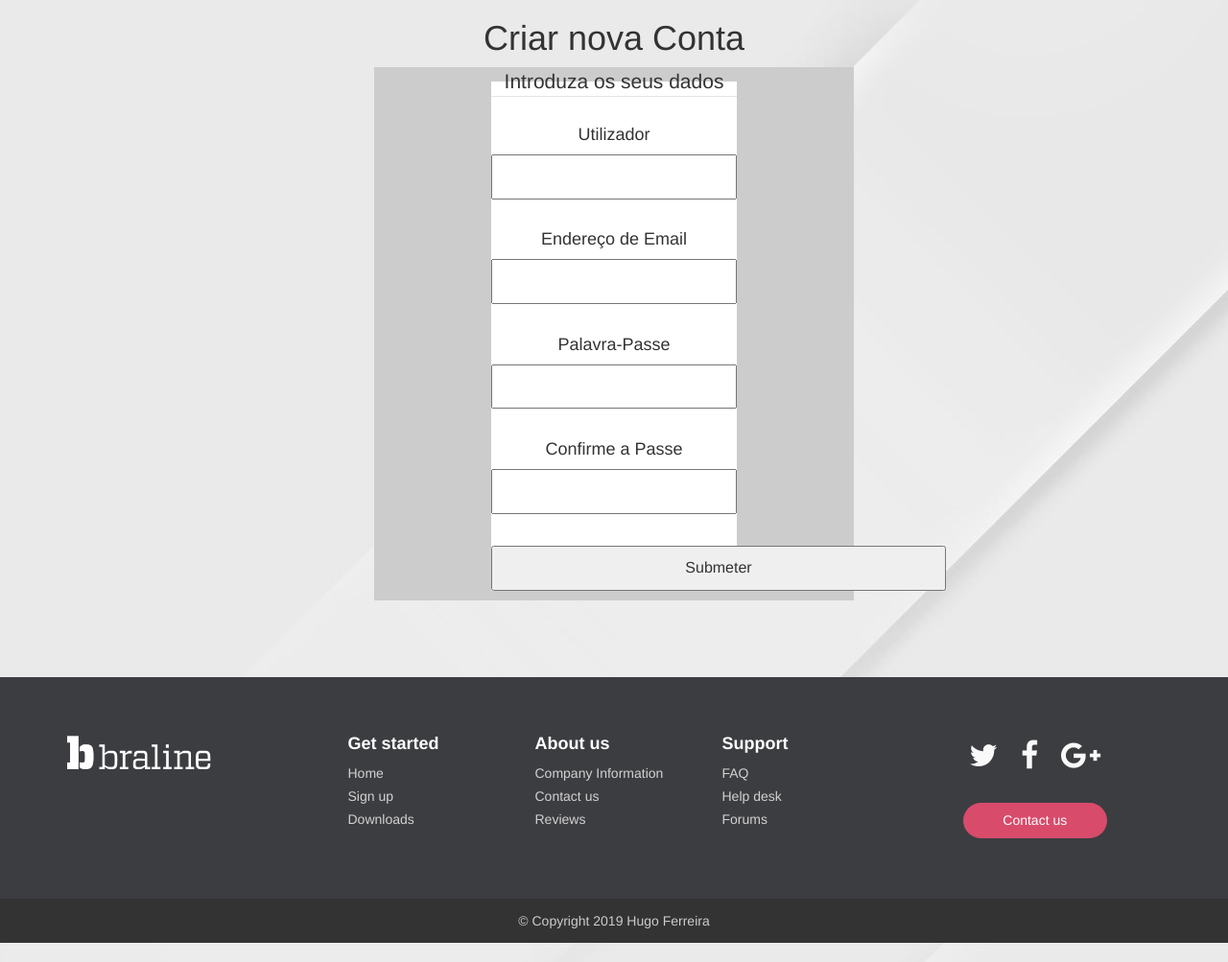
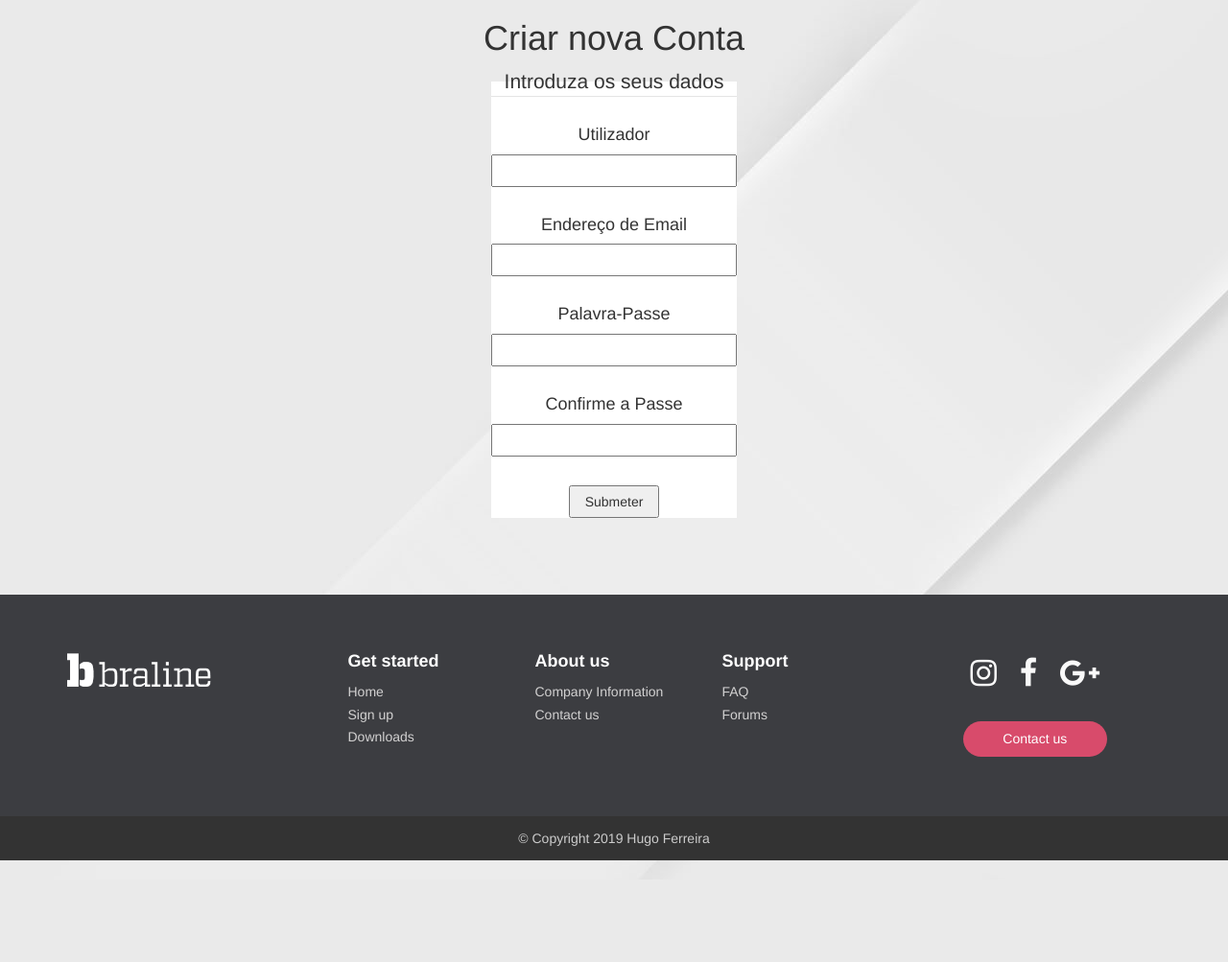
Before and after one commit to Nayorken/Apresenta-o01, a Flask app: page /registo in a window 1280 px wide. Shown: the part 50-1053 px from the top of the page at 96% size. After the commit the page ends 947 px from the top, so only its background shows below. Run offline with Flask 2, Linux system fonts and the light colour scheme; parts of the project's set-up code (start-up, migrations or seed data) failed here and were passed over; some libraries are stand-ins or nearby versions.

Commit message:
Atualização (v11)

```diff
--- a/static/style.css
+++ b/static/style.css
@@ -214,44 +214,3 @@ td {
         text-align: center;
     }
 }
-
-
-
-body{
-margin: 0;
-padding: 0;
-}
-form{
-font-size: 16px;
-background: #CCC;
-max-width: 500px;
-margin: 0 auto;
-padding: 0 10px 10px 10px;
-}
-h1{
-color: #333
-}
-input, textarea{
-width: 474px;
-padding: 10px;
-}
-.enviar input {
-background-color: #069;
-height: 40px;
-width: 150px;
-font-weight: bold;
-border-radius: 5px;
--webkit-border-radius: 5px;
--moz-border-radius: 5px;
-border: 1px solid;
-color: #FFF;
-cursor: pointer;
-}
-.enviar input:hover{
-background: #078;
-}
-textarea {
-width: 474px;
-height: 120px;
-line-height: 20px;
-}
--- a/templates/layout.html
+++ b/templates/layout.html
@@ -69,22 +69,20 @@
                 <ul>
                     <li><a href="/info">Company Information</a></li>
                     <li><a href="/contactos">Contact us</a></li>
-                    <li><a href="#">Reviews</a></li>
                 </ul>
             </div>
             <div class="col-sm-2">
                 <h5>Support</h5>
                 <ul>
                     <li><a href="#">FAQ</a></li>
-                    <li><a href="#">Help desk</a></li>
-                    <li><a href="#">Forums</a></li>
+                    <li><a href="https://forumdacasa.com/discussion/61194/inox-com-ferrugem/">Forums</a></li>
                 </ul>
             </div>
             <div class="col-sm-3">
                 <div class="social-networks">
-                    <a href="#" class="twitter"><i class="fa fa-twitter"></i></a>
-                    <a href="#" class="facebook"><i class="fa fa-facebook"></i></a>
-                    <a href="#" class="google"><i class="fa fa-google-plus"></i></a>
+                    <a href="https://www.instagram.com" class="instagram"><i class="fa fa-instagram"></i></a>
+                    <a href="https://www.facebook.com/profile.php?id=100012551295946" class="facebook"><i class="fa fa-facebook"></i></a>
+                    <a href="https://news.google.com/?tab=wn&hl=pt-PT&gl=PT&ceid=PT:pt-150" class="google"><i class="fa fa-google-plus"></i></a>
                 </div>
                 <button type="button" class="btn btn-default">Contact us</button>
             </div>
```
Also changed, not shown: 4 other files.
